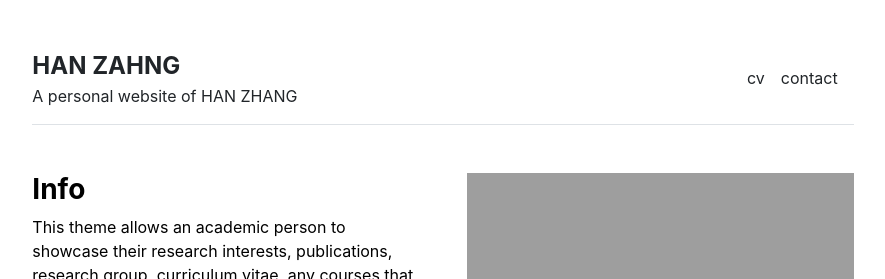
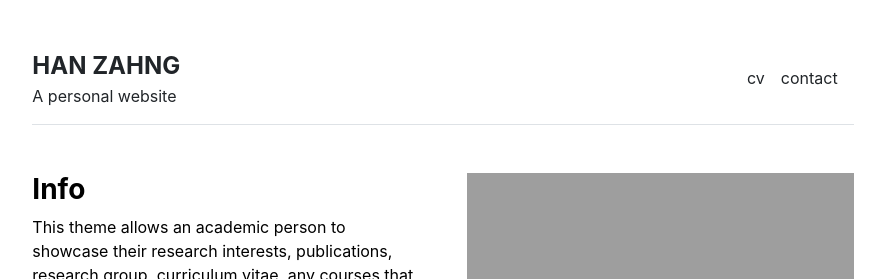
Before and after one commit to dukerosen/personal-website, a Jekyll site: the page built from index.md, in a window 1280 px wide. Shown: the top 279 px of the page, without its empty margins (197-1082 px from the left). Built offline with Jekyll 4.4.1, drawn with Linux system fonts in a browser that asks for light colours.

Commit message:
Update _config.yml

```diff
--- a/_config.yml
+++ b/_config.yml
@@ -1,4 +1,4 @@
-url: "" # the base hostname & protocol for your site, e.g. http://example.com
+url: "https://dukerosen.github.io/personal-website/" # the base hostname & protocol for your site, e.g. http://example.com
 baseurl: "" # the subpath of your site, e.g. /blog
 title: "HAN ZAHNG" # the name of your site, e.g. ACME Corp.
-description: "A personal website of HAN ZHANG"
+description: "A personal website"
```
